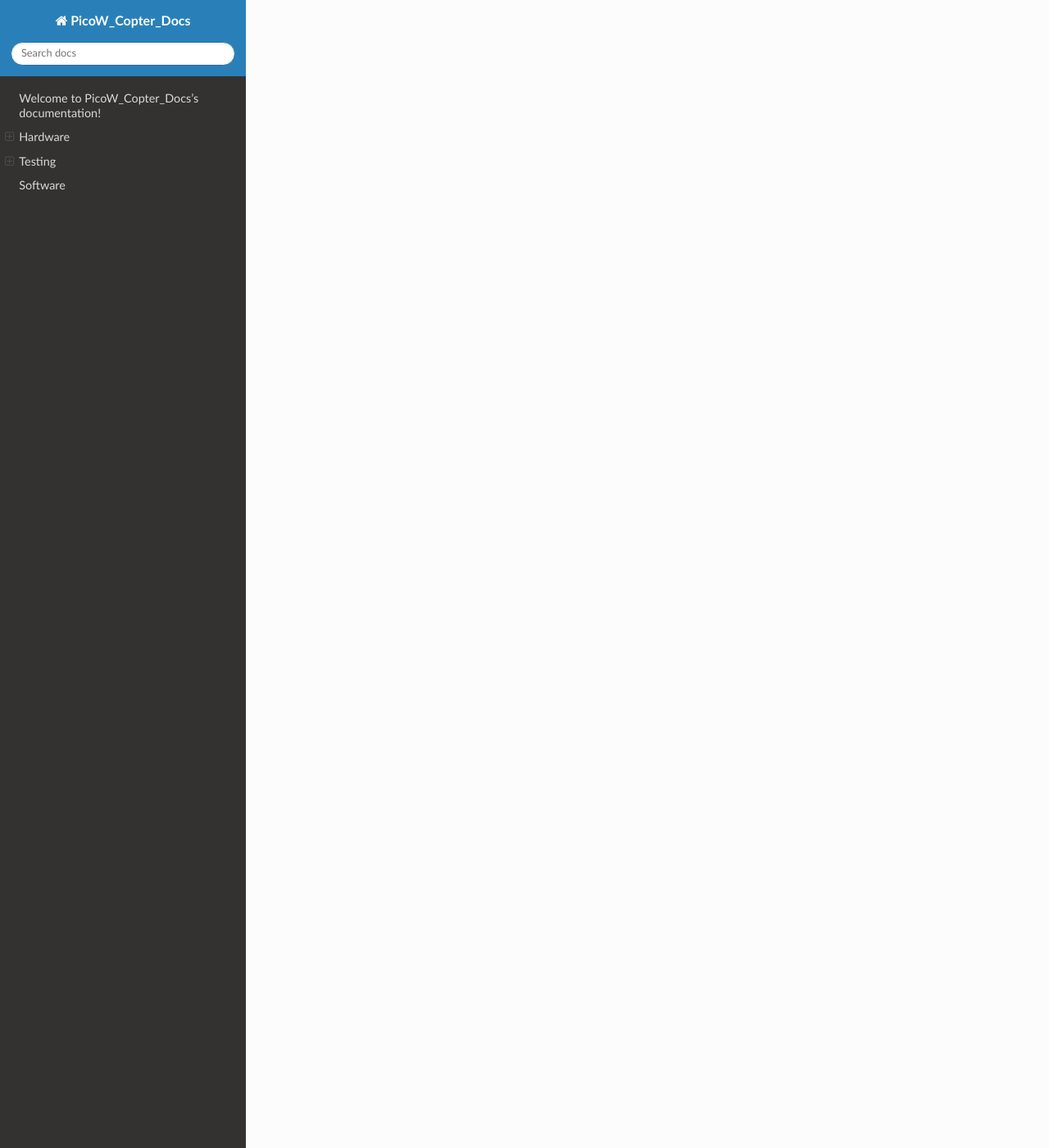
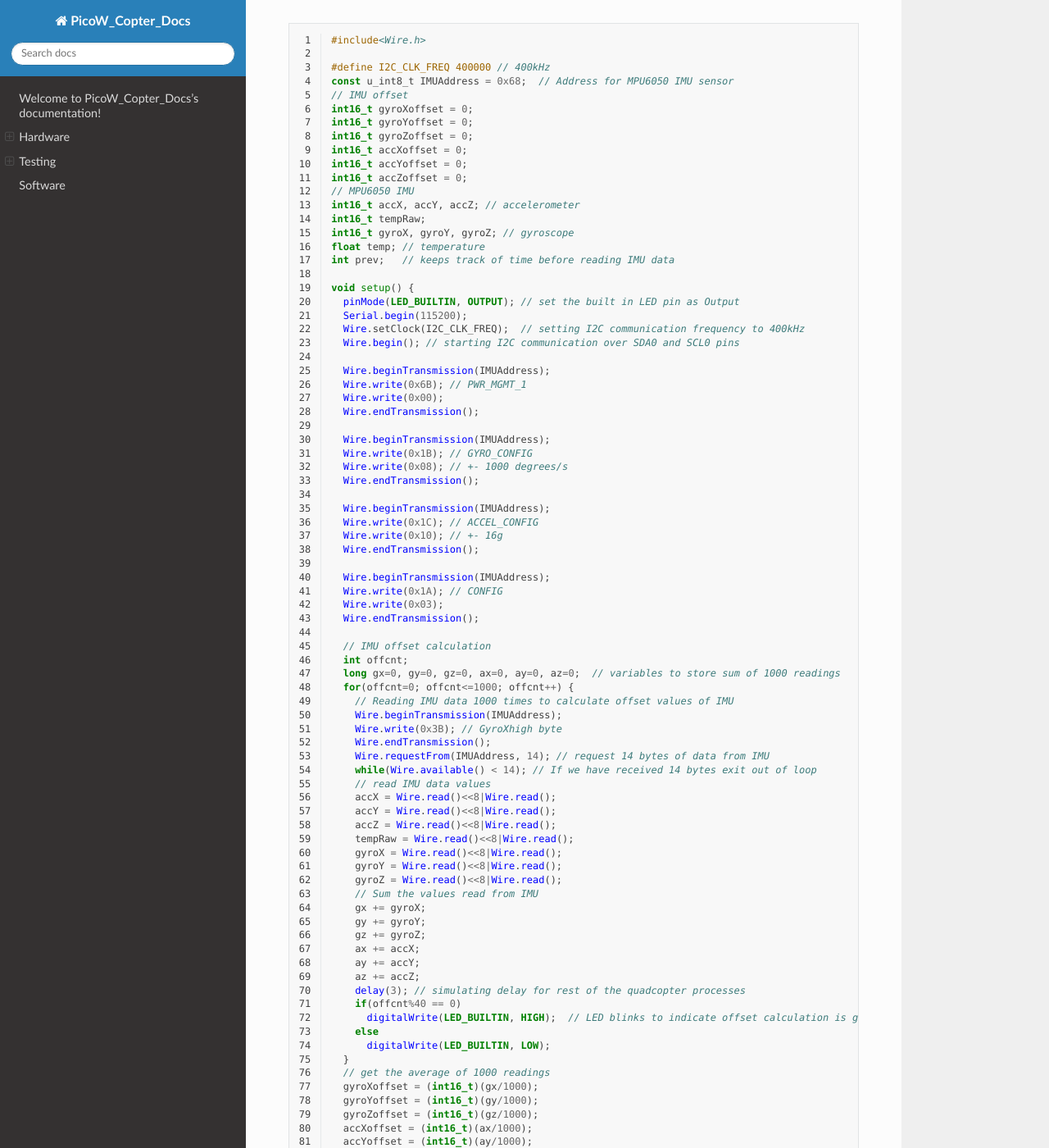
Before and after one commit to anish-natekar/PicoW_Copter_docs, a Sphinx documentation site: the page built from docs/source/index.rst, in a window 1280 px wide and 1400 px high, scrolled down 4195 px. Shown: the whole window at 82% size. Built offline with Sphinx 7.4.7 and the Read the Docs theme 2.0.0, drawn with Linux system fonts in a browser that asks for light colours; some of the changed text lies outside the part shown.

Commit message:
added Gyro code

```diff
--- a/docs/source/index.rst
+++ b/docs/source/index.rst
@@ -166,6 +165,7 @@ The main motivation for using UDP is real time control of the PicoW Copter. The
     }
   }
 
+The UDP packets are sent by an APP or software (in our case this python code) on the device to the PicoW's IP address and port number provided in the Receiver.ino file.
 
 .. code-block:: python
   :linenos:
@@ -184,6 +184,134 @@ The main motivation for using UDP is real time control of the PicoW Copter. The
       # sleep for 1 second
       time.sleep(1)
 
+Gyro
+----
+
+The MPU6050 is a 6 axis gyroscope and accelerometer sensor. It is used to measure the orientation of the PicoW Copter.
+The MPU6050 is connected to the Pi PicoW using I2C protocol communicatin at a frequency of 400kHz. The I2C address of the MPU6050 is 0x68.
+All i2c register addresses can be found in the MPU6050 manual by invensense. Joop Brokking has a great tutorial on how to use the MPU6050 with Arduino.
+
+.. code-block:: arduino
+  :linenos:
+
+  #include<Wire.h>
+
+  #define I2C_CLK_FREQ 400000 // 400kHz
+  const u_int8_t IMUAddress = 0x68;  // Address for MPU6050 IMU sensor
+  // IMU offset
+  int16_t gyroXoffset = 0;
+  int16_t gyroYoffset = 0;
+  int16_t gyroZoffset = 0;
+  int16_t accXoffset = 0;
+  int16_t accYoffset = 0;
+  int16_t accZoffset = 0;
+  // MPU6050 IMU
+  int16_t accX, accY, accZ; // accelerometer
+  int16_t tempRaw;
+  int16_t gyroX, gyroY, gyroZ; // gyroscope
+  float temp; // temperature
+  int prev;   // keeps track of time before reading IMU data
+
+  void setup() {
+    pinMode(LED_BUILTIN, OUTPUT); // set the built in LED pin as Output
+    Serial.begin(115200);
+    Wire.setClock(I2C_CLK_FREQ);  // setting I2C communication frequency to 400kHz
+    Wire.begin(); // starting I2C communication over SDA0 and SCL0 pins
+
+    Wire.beginTransmission(IMUAddress);
+    Wire.write(0x6B); // PWR_MGMT_1
+    Wire.write(0x00);
+    Wire.endTransmission();
+
+    Wire.beginTransmission(IMUAddress);
+    Wire.write(0x1B); // GYRO_CONFIG
+    Wire.write(0x08); // +- 1000 degrees/s
+    Wire.endTransmission();
+
+    Wire.beginTransmission(IMUAddress);
+    Wire.write(0x1C); // ACCEL_CONFIG
+    Wire.write(0x10); // +- 16g
+    Wire.endTransmission();
+
+    Wire.beginTransmission(IMUAddress);
+    Wire.write(0x1A); // CONFIG
+    Wire.write(0x03);
+    Wire.endTransmission();
+
+    // IMU offset calculation
+    int offcnt;
+    long gx=0, gy=0, gz=0, ax=0, ay=0, az=0;  // variables to store sum of 1000 readings
+    for(offcnt=0; offcnt<=1000; offcnt++) {
+      // Reading IMU data 1000 times to calculate offset values of IMU
+      Wire.beginTransmission(IMUAddress);
+      Wire.write(0x3B); // GyroXhigh byte
+      Wire.endTransmission();
+      Wire.requestFrom(IMUAddress, 14); // request 14 bytes of data from IMU
+      while(Wire.available() < 14); // If we have received 14 bytes exit out of loop
+      // read IMU data values
+      accX = Wire.read()<<8|Wire.read();
+      accY = Wire.read()<<8|Wire.read();
+      accZ = Wire.read()<<8|Wire.read();
+      tempRaw = Wire.read()<<8|Wire.read();
+      gyroX = Wire.read()<<8|Wire.read();
+      gyroY = Wire.read()<<8|Wire.read();
+      gyroZ = Wire.read()<<8|Wire.read();
+      // Sum the values read from IMU
+      gx += gyroX;
+      gy += gyroY;
+      gz += gyroZ;
+      ax += accX;
+      ay += accY;
+      az += accZ;
+      delay(3); // simulating delay for rest of the quadcopter processes
+      if(offcnt%40 == 0)
+        digitalWrite(LED_BUILTIN, HIGH);  // LED blinks to indicate offset calculation is going on
+      else
+        digitalWrite(LED_BUILTIN, LOW);
+    }
+    // get the average of 1000 readings
+    gyroXoffset = (int16_t)(gx/1000);
+    gyroYoffset = (int16_t)(gy/1000);
+    gyroZoffset = (int16_t)(gz/1000);
+    accXoffset = (int16_t)(ax/1000);
+    accYoffset = (int16_t)(ay/1000);
+    accZoffset = (int16_t)(az/1000);
+  }
+
+void loop() {
+  prev = micros();  // record time when we started reading IMU data
+  // read IMU values
+  Wire.beginTransmission(IMUAddress);
+  Wire.write(0x3B);
+  Wire.endTransmission();
+  Wire.requestFrom(IMUAddress, 14);
+
+  while(Wire.available() < 14);
+
+  accX = Wire.read()<<8|Wire.read();
+  accY = Wire.read()<<8|Wire.read();
+  accZ = Wire.read()<<8|Wire.read();
+  tempRaw = Wire.read()<<8|Wire.read();
+  gyroX = Wire.read()<<8|Wire.read();
+  gyroY = Wire.read()<<8|Wire.read();
+  gyroZ = Wire.read()<<8|Wire.read();
+  // subtract offset from readings
+  gyroX -= gyroXoffset;
+  gyroY -= gyroYoffset;
+  gyroZ -= gyroZoffset;
+  accX -= accXoffset;
+  accY -= accYoffset;
+  accZ -= accZoffset;
+  temp = (float)tempRaw;
+  // print data
+  //Serial.printf("AccX = %d, AccY = %d, AccZ = %d, Temp = ", accX, accY, accZ);
+  //Serial.print(temp);
+  //Serial.printf(", GyroX = %d, GyroY = %d, GyroZ = %d\n", gyroX, gyroY, gyroZ);
+  Serial.printf("Time = %d\n", micros() - prev);
+  delay(250);
+}
+
+
 
 Software
 ========
```
Also changed, not shown: other parts of docs/source/index.rst (+0 -1 lines).
